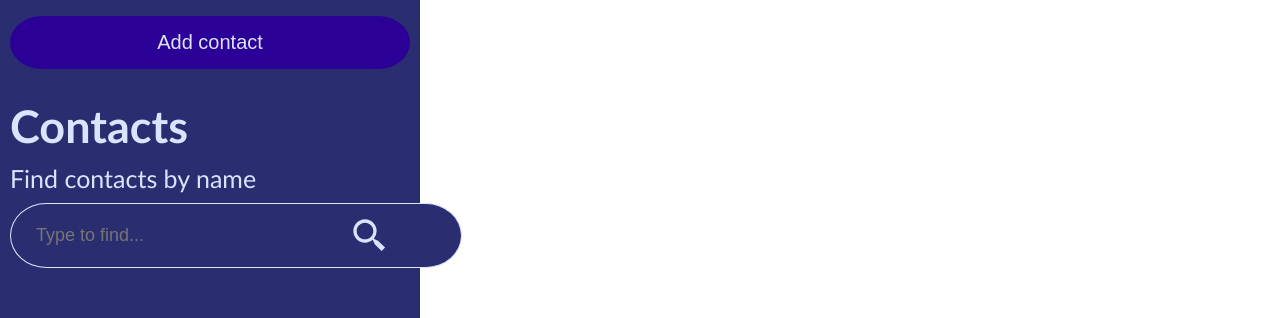
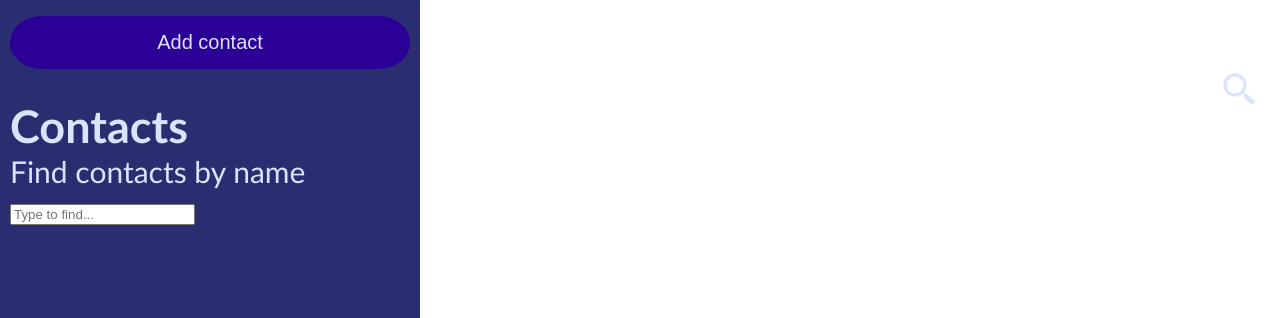
Before and after one commit to MelnykovSV/goit-react-hw-02-phonebook, a React (Create React App) app: page / in a window 1280 px wide. Shown: the part 310-628 px from the top of the page. Built offline with nearby package versions, Linux system fonts and the light colour scheme.

Commit message:
adding filter

```diff
--- a/src/components/App/App.tsx
+++ b/src/components/App/App.tsx
@@ -3,6 +3,7 @@ import { Form } from '../Form/Form';
 import { ContactsList } from '../ContactsList/Contactslist';
 import { ModernNormalize } from 'emotion-modern-normalize';
 import { Container } from './App.styled';
+import { Filter } from '../Filter/Filter';
 
 import shortid from 'shortid';
 
@@ -30,19 +31,15 @@ export class App extends Component<{}, IState> {
 
   formSubmitHandler = e => {
     e.preventDefault();
-    console.log(e.target.elements.name);
     const name = e.target.elements.name.value.toLowerCase();
     const number = e.target.elements.number.value;
     const id = shortid();
-
-    console.log(name);
-    console.log(number);
-    console.log(id);
 
     if (!this.state.contacts.some(item => item.name.toLowerCase() === name)) {
       this.setState({
         contacts: [{ name, number, id }, ...this.state.contacts],
       });
+      e.target.reset();
     } else {
       alert(`${name} is already in contacts.`);
     }
@@ -74,8 +71,10 @@ export class App extends Component<{}, IState> {
         <h2>Phonebook</h2>
 
         <Form formSubmit={this.formSubmitHandler}></Form>
+        <h2>Contacts</h2>
+        <Filter contactsFilter={this.contactsFilter} />
         <ContactsList
-          contactsFilter={this.contactsFilter}
+          // contactsFilter={this.contactsFilter}
           filteredContacts={filteredContacts}
           contactDeleteHandler={this.contactDeleteHandler}
         />
--- a/src/components/ContactsList/Contactslist.tsx
+++ b/src/components/ContactsList/Contactslist.tsx
@@ -15,9 +15,7 @@ export class ContactsList extends React.Component<IContactsListProps> {
   render() {
     return (
       <Container>
-        <h2>Contacts</h2>
-
-        <label htmlFor={this.formId}>Find contacts by name</label>
+        {/* <label htmlFor={this.formId}>Find contacts by name</label>
         <div>
           <input
             type="text"
@@ -27,7 +25,7 @@ export class ContactsList extends React.Component<IContactsListProps> {
             placeholder="Type to find..."
           />
           <StyledSearchIcon />
-        </div>
+        </div> */}
 
         <ul>
           {this.props.filteredContacts.map((item: IContact) => (
--- /dev/null
+++ b/src/components/Filter/Filter.styled.tsx
@@ -0,0 +1,3 @@
+import styled from '@emotion/styled';
+
+export const Container = styled.div``;
--- /dev/null
+++ b/src/components/Filter/Filter.tsx
@@ -0,0 +1,30 @@
+import React from 'react';
+import { Container } from './Filter.styled';
+import { StyledSearchIcon } from '../ContactsList/Contactslist.styled';
+import shortid from 'shortid';
+import { IFilterProps } from '../../interfaces';
+
+export class Filter extends React.Component<IFilterProps> {
+  formId = shortid.generate();
+  searchHandler = (e: React.ChangeEvent<HTMLInputElement>): void => {
+    this.props.contactsFilter(e.target.value);
+  };
+
+  render() {
+    return (
+      <Container>
+        <label htmlFor={this.formId}>Find contacts by name</label>
+        <div>
+          <input
+            type="text"
+            name=""
+            id={this.formId}
+            onChange={this.searchHandler}
+            placeholder="Type to find..."
+          />
+          <StyledSearchIcon />
+        </div>
+      </Container>
+    );
+  }
+}
```
Also changed, not shown: src/components/Form/Form.tsx (+1 -32 lines), src/interfaces.ts (+7 -1 lines).
